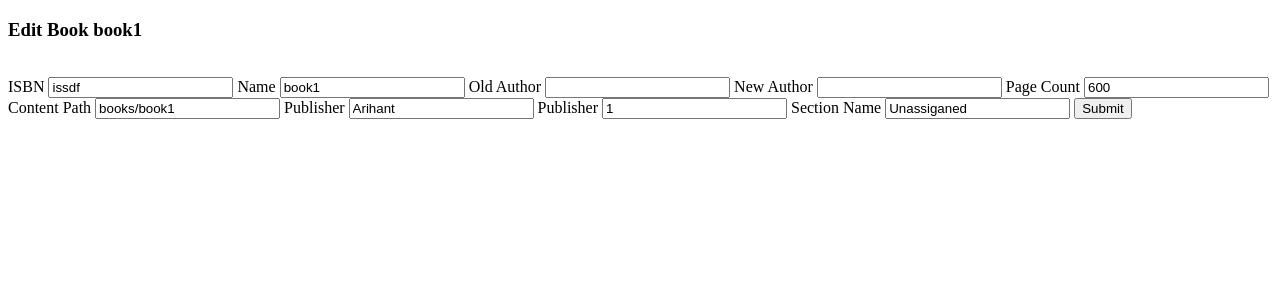
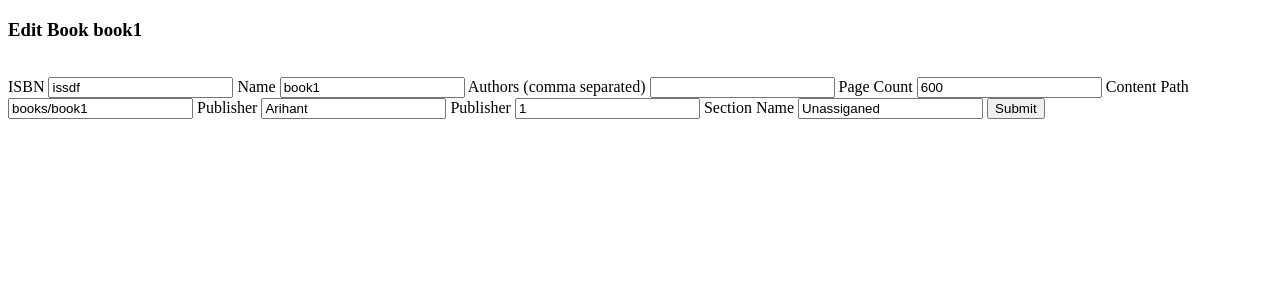
Before and after one commit to JaniShreyas/E-Library-Management-System-, a Flask app: template Templates/editBook.html in a window 1280 px wide. Shown: the top 300 px of the page. Run offline with Flask 3, Linux system fonts and the light colour scheme; the template is opened without the code that fills it: values that come from a table or form of the project are taken from there, others are empty.

Commit message:
Fixed some more things

```diff
--- a/Templates/editBook.html
+++ b/Templates/editBook.html
@@ -16,10 +16,8 @@
             <input id="isbn" type="text" name="isbn" value="{{book.isbn}}"></input>
             <label for="name">Name</label>
             <input id="name" type="text" name="name" value="{{book.name}}"></input>
-            <label for="old_author">Old Author</label>
-            <input id="old_author" type="text" name="old_author"></input>
-            <label for="new_author">New Author</label>
-            <input id="new_author" type="text" name="new_author"></input>
+            <label for="authors">Authors (comma separated)</label>
+            <input id="authors" type="text" name="authors"></input>
             <label for="page_count">Page Count</label>
             <input id="page_count" type="text" name="page_count" value="{{book.page_count}}"></input>
             <label for="content_path">Content Path</label>
--- a/Templates/revokeAccess.html
+++ b/Templates/revokeAccess.html
@@ -9,6 +9,7 @@
     <div>
         {% for book_issue in book_issues %}
         Book ID: {{book_issue.book_id}} <br>
+        Book Name: {{book_issue.name}} <br>
         username: {{book_issue.username}} <br>
         <button onclick="window.location.href='/revokeAccess?id={{book_issue.book_id}}&username={{book_issue.username}}'">Revoke Access</button> <br> <br>
         {% endfor %}
--- a/Templates/sections.html
+++ b/Templates/sections.html
@@ -37,6 +37,7 @@
 
     <div>
         {% if role == "Librarian" %}
+        <br>
         <button onclick="window.location.href='/addSection'">Add Section</button>
         {% endif %}
     </div>
--- a/Templates/viewBooks.html
+++ b/Templates/viewBooks.html
@@ -19,16 +19,16 @@
             Publisher: {{book.publisher}} <br>
             Volume: {{book.volume}} <br>
 
+            {% if (role == "Librarian") %}
             <button onclick="window.location.href='/readBook?id={{book.id}}'">Read Book</button> <br>
-
-            {% if role == "Librarian": %}
             <button onclick="window.location.href='/editBook?id={{book.id}}'">Edit Book</button> <br>
             <button onclick="window.location.href='/removeBook?id={{book.id}}'">Remove Book</button> <br>
             <button onclick="window.location.href='/librarianDashboard/viewBookStatus?id={{book.id}}'">View Status</button> <br> <br>
-            <a href="/addBook?section_id={{book.section_id}}"><button>Add Book</button></a>
             {% endif %}
         </div>
         {% endfor %}
+
+        <a href="/addBook?section_id={{section_id}}"><button>Add Book</button></a>
     </div>
 </body>
 </html>
--- a/app.py
+++ b/app.py
@@ -123,6 +123,10 @@ def addUser():
     last_name = request.form.get("last_name")
     role = "General"
 
+    user_login = UserLoginModel.query.filter_by(username = username).first()
+    if user_login:
+        return {"message": "Username already exists"}
+
     userLogin = UserLoginModel(username=username, password=password)  # type: ignore
     userInfo = UserInfoModel(username=username, first_name=first_name, last_name=last_name, role=role)  # type: ignore
     db.session.add(userLogin)
@@ -144,7 +148,7 @@ def sections():
     if not user_info:
         return {"message": "User info does not exist"}
     role = user_info.role
-    return render_template("sections.html", sections=sections, role=role)
+    return render_template("/sections.html", sections=sections, role=role)
 
 
 @app.route("/addSection/", methods=["GET", "POST"])
@@ -157,8 +161,6 @@ def addSection():
     name = request.form.get("name")
     if not name:
         return {"message": "Name not provided"}
-
-    name = name
 
     description = request.form.get("description")
 
@@ -239,7 +241,7 @@ def viewBooks(section_name_from_url):
 
     print(books)
 
-    return render_template("viewBooks.html", books=books, role = user_info.role)
+    return render_template("viewBooks.html",section_id = section.id, books=books, role = user_info.role)
 
 @app.route("/generalDashboard/", methods=["GET"])
 @login_required
@@ -299,6 +301,13 @@ def generalBooks():
     if request.method == "GET":
 
         requested = db.session.query(BookRequestsModel, BookModel).join(BookRequestsModel, onclause=BookRequestsModel.book_id == BookModel.id).filter_by(username = current_user.username).all()
+        issued = db.session.query(BookIssueModel, BookModel).join(BookIssueModel, onclause=BookIssueModel.book_id == BookModel.id).filter_by(username = current_user.username).all()
+
+        for issued_book, book in issued:
+            if issued_book.date_of_return < datetime.now():
+                BookIssueModel.query.filter_by(book_id = issued_book.book_id, username = current_user.username).delete()
+
+        db.session.commit()
         issued = db.session.query(BookIssueModel, BookModel).join(BookIssueModel, onclause=BookIssueModel.book_id == BookModel.id).filter_by(username = current_user.username).all()
 
         return render_template("generalBooks.html", issued = issued, requested = requested)
@@ -406,7 +415,10 @@ def generalViewSections():
 @check_role(role = "Librarian")
 def librarianDashboarRevokeAccess():
 
-    book_issues = BookIssueModel.query.all()
+    book_issues = BookIssueModel.query\
+        .join(BookModel, onclause=BookIssueModel.book_id == BookModel.id)\
+        .with_entities(BookModel.name, BookIssueModel.username).all()
+
     return render_template("revokeAccess.html", book_issues = book_issues)
 
 @app.route("/revokeAccess/", methods = ["GET"])
@@ -442,6 +454,10 @@ def editSection():
 
     name = request.form.get("name")
     description = request.form.get("description")
+
+    section = SectionModel.query.filter_by(name = name).first()
+    if section:
+        return {"message": "Section name already exists"}
 
     section = SectionModel.query.filter_by(id = id).first()
 
@@ -481,8 +497,7 @@ def editBook():
 
     isbn = request.form.get("isbn")
     name = request.form.get("name")
-    old_author = request.form.get("old_author")
-    new_author = request.form.get("new_author")
+    authors = request.form.get("authors")
     page_count = request.form.get("page_count")
     content_path = request.form.get("content_path")
     publisher = request.form.get("publisher")
@@ -505,14 +520,13 @@ def editBook():
     if name:
         book.name = name
 
-    if old_author:
-        if not new_author:
-            return {"message": "New Author name not given"}
+    if authors:
+        author_list = authors.split(',')
+        BookAuthorModel.query.filter_by(book_id = book_id).delete()
 
-        book_author = BookAuthorModel.query.filter_by(book_id = book_id, author_name = old_author).first()
-        if not book_author:
-            return {"message": "Author does not exist"}
-        book_author.author_name = new_author
+        for author in author_list:
+            book_author = BookAuthorModel(book_id = book_id, author_name = author)  # type: ignore
+            db.session.add(book_author)
 
     if page_count:
         book.page_count = page_count
@@ -528,14 +542,14 @@ def editBook():
 
     db.session.commit()
 
-    return redirect("librarianDashboard/sections")
+    return redirect("/librarianDashboard/sections")
 
 @app.route("/removeSection/", methods = ["GET"])
 @login_required
 @check_role(role = "Librarian")
 def removeSection():
     id = request.args.get("id")
-    if id == 0:
+    if id == '0':
         return {"message": "Unassigned cannot be removed"}
 
     if not id:
@@ -569,7 +583,7 @@ def removeBook():
     BookModel.query.filter_by(id = id).delete()
     db.session.commit()
 
-    return redirect("librarianDashboard/sections")
+    return redirect("/librarianDashboard/sections")
 
 @app.route("/librarianDashboard/viewBookStatus/", methods = ["GET"])
 @login_required
@@ -580,7 +594,11 @@ def viewBookStatus():
     if not book_issues:
         return {"message": "No book issues exist"}
 
-    book_and_users = BookIssueModel.query.filter_by(book_id = id).join(UserInfoModel, onclause = BookIssueModel.username == UserInfoModel.username).with_entities(BookIssueModel.book_id, BookIssueModel.username, BookIssueModel.date_of_issue, BookIssueModel.date_of_return, UserInfoModel.first_name, UserInfoModel.last_name, UserInfoModel.role).all()  # type: ignore
+    book_and_users = BookIssueModel.query.filter_by(book_id = id)\
+        .join(UserInfoModel, onclause = BookIssueModel.username == UserInfoModel.username)\
+        .with_entities(BookIssueModel.book_id, BookIssueModel.username, BookIssueModel.date_of_issue,
+                       BookIssueModel.date_of_return, UserInfoModel.first_name, UserInfoModel.last_name,
+                       UserInfoModel.role).all()  # type: ignore
     if not book_and_users:
         return {"message": "User does not exist"}
 
@@ -593,7 +611,9 @@ def readBook():
     if not book:
         return {"message": "Book does not exist"}
 
-    return render_template("readBook.html", book = book)
+
+
+    return render_template("/readBook.html", book = book)
 
 
 if __name__ == "__main__":
```
Also changed, not shown: db.sqlite3.
